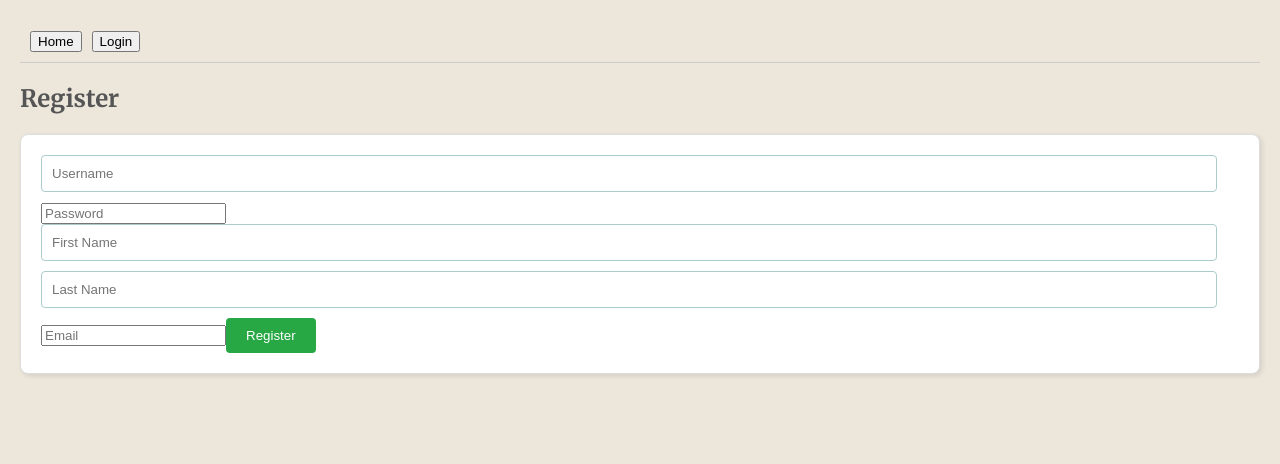
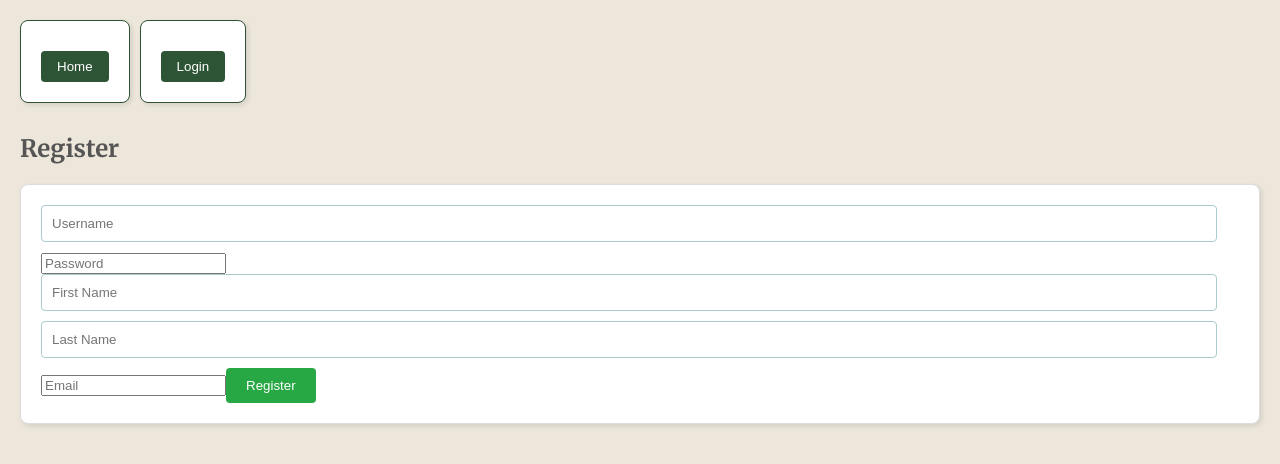
Before and after one commit to aporquis/BasilandByte, a React (Create React App) app in the folder frontend/: page /register in a window 1280 px wide. Shown: the top 464 px of the page. Built offline with nearby package versions, Linux system fonts and the light colour scheme.

Commit message:
added navbar element for dashboard button only shows when logged in

```diff
--- a/frontend/src/Navbar.js
+++ b/frontend/src/Navbar.js
@@ -1,33 +1,29 @@
-// Navbar.js the point of this is to ensure that every page has a way to get home at the time of making this I am stuck on the registration page!
+// Navbar.js
 import React from "react";
 import { useNavigate } from "react-router-dom";
 
 function Navbar() {
   const navigate = useNavigate();
-  // Check if the user is logged in by looking for an access token, this makes it so you can only see the add page
+  // Check if the user is logged in by looking for an access token
   const isLoggedIn = !!localStorage.getItem("access_token");
 
   const handleLogout = () => {
-    // Clear tokens and redirect to home
+    // Clear token and navigate to login page
     localStorage.removeItem("access_token");
-    localStorage.removeItem("refresh_token");
-    navigate("/");
-    // Rerender when we have the user logged in
-    window.location.reload();
+    navigate("/login");
   };
 
   return (
-    <nav style={{ padding: "10px", borderBottom: "1px solid #ccc", marginBottom: "20px" }}>
-      <button onClick={() => navigate("/")}>Home</button>
-      {isLoggedIn ? (
-        <button onClick={handleLogout} style={{ marginLeft: "10px" }}>
-          Logout
-        </button>
-      ) : (
-        <button onClick={() => navigate("/login")} style={{ marginLeft: "10px" }}>
-          Login
-        </button>
-      )}
+    <nav>
+      <ul style={{ display: "flex", listStyle: "none", padding: 0 }}>
+        <li style={{ marginRight: "10px" }}><button onClick={() => navigate("/")}>Home</button></li>
+        {isLoggedIn && <li style={{ marginRight: "10px" }}><button onClick={() => navigate("/dashboard")}>Dashboard</button></li>}
+        {isLoggedIn ? (
+          <li style={{ marginRight: "10px" }}><button onClick={handleLogout}>Logout</button></li>
+        ) : (
+          <li style={{ marginRight: "10px" }}><button onClick={() => navigate("/login")}>Login</button></li>
+        )}
+      </ul>
     </nav>
   );
 }
```
